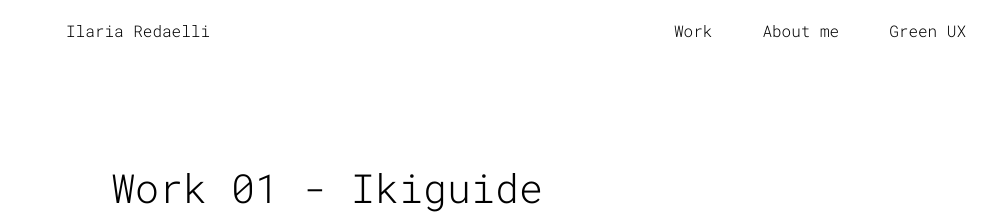
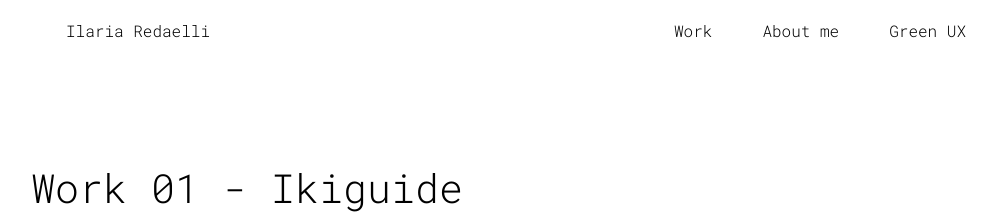
Before and after one commit to ilariareda/Portfolio, a plain HTML site: page Work01.html in a window 1280 px wide. Shown: the top 222 px of the page, without its empty margins (124-1131 px from the left). Drawn offline with Linux system fonts and the light colour scheme.

Commit message:
titlework

```diff
--- a/Work01.html
+++ b/Work01.html
@@ -20,9 +20,9 @@
       </div>
       </div>
 
-<div class='page1'>
+
   <div class='titlework' > Work 01 - Ikiguide </div>
-</div>
+
 
 
   <div class='show-container'>
--- a/stile.css
+++ b/stile.css
@@ -80,8 +80,8 @@ img.test {
 }
 
 .page1 {
-  width: 920px;
-  margin: 0 auto;
+  width: 700px;
+
 }
 
 .photo-grid-container {
@@ -168,7 +168,7 @@ a:active {
   margin-top: 100px;
   margin-bottom: 10px;
   padding-left: 0px;
-   padding-left: 55px;
+   padding-left: 155px;
 }
 
 p {
```
